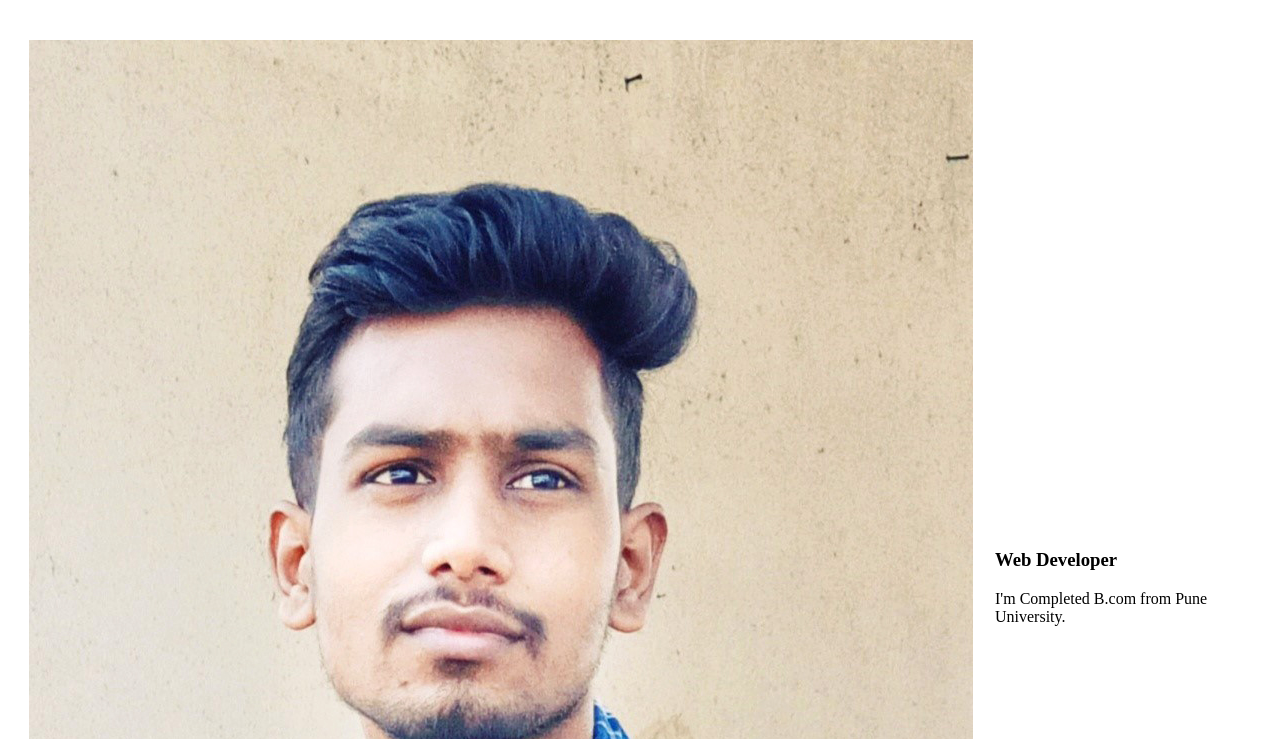
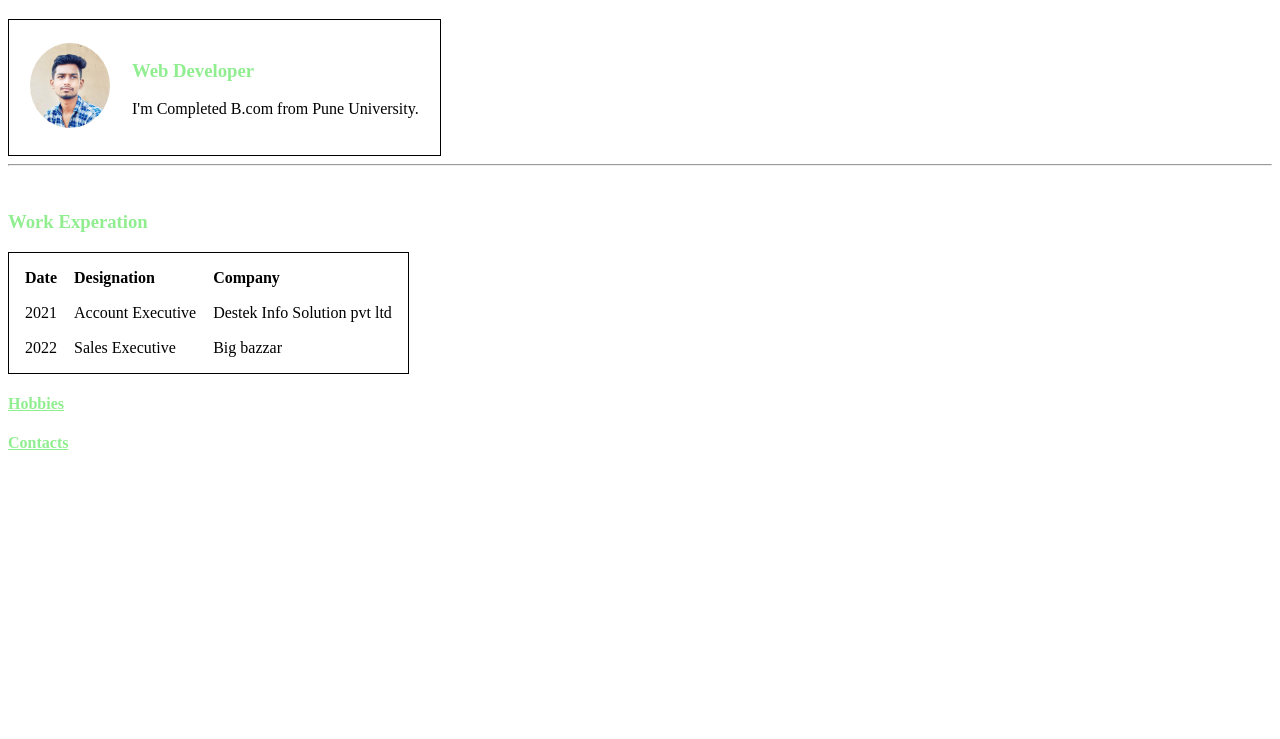
Before and after one commit to Shashikant2310/mycv.github.io, a plain HTML site: page index.html in a window 1280 px wide. Shown: the part 61-800 px from the top of the page. Drawn offline with Linux system fonts and the light colour scheme.

Commit message:
Update index.html

```diff
--- a/index.html
+++ b/index.html
@@ -5,7 +5,7 @@
     <meta http-equiv="X-UA-Compatible" content="IE=edge">
     <meta name="viewport" content="width=device-width, initial-scale=1.0">
     <title>Shashikant Personal Site</title>
-    <link rel="stylesheet" href="personal site.css">
+    <link rel="stylesheet" href="style.css">
 </head>
 <body>
     <h1>Shashikant Malashetty</h1>
```
